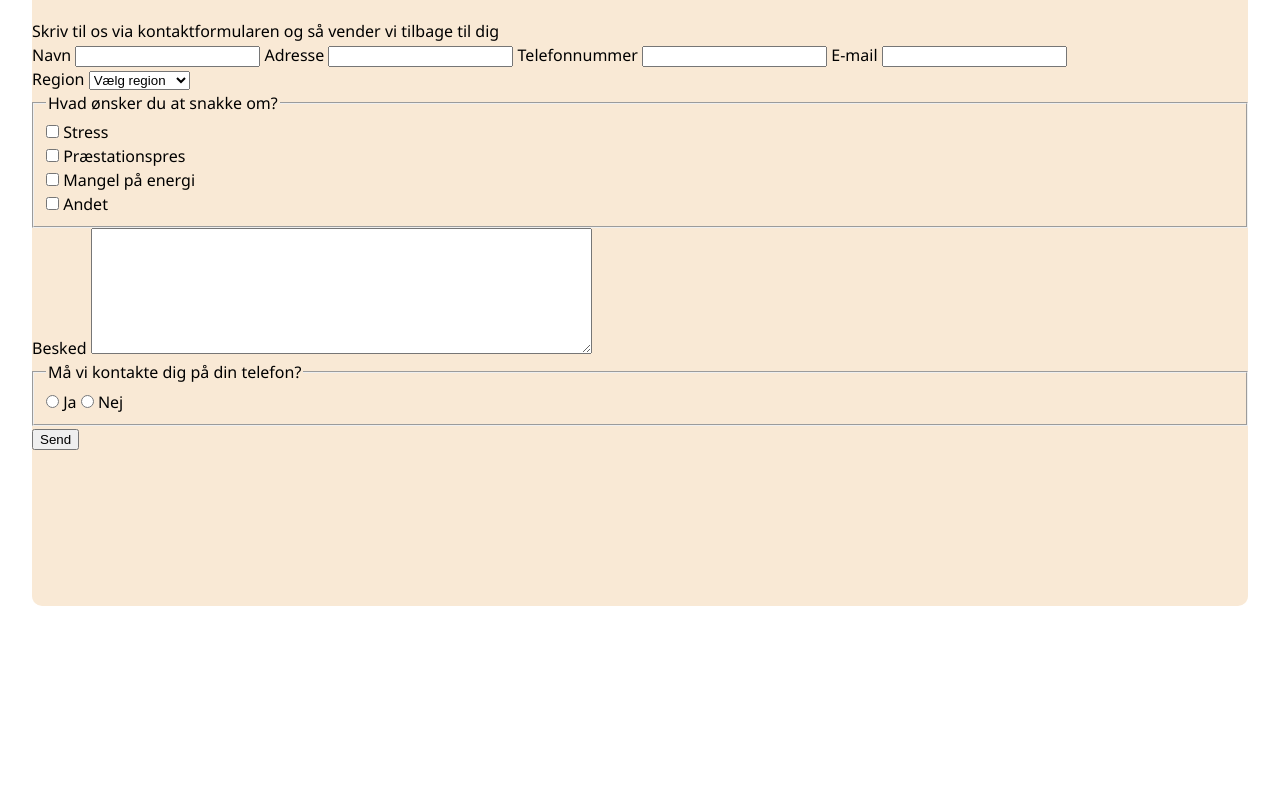
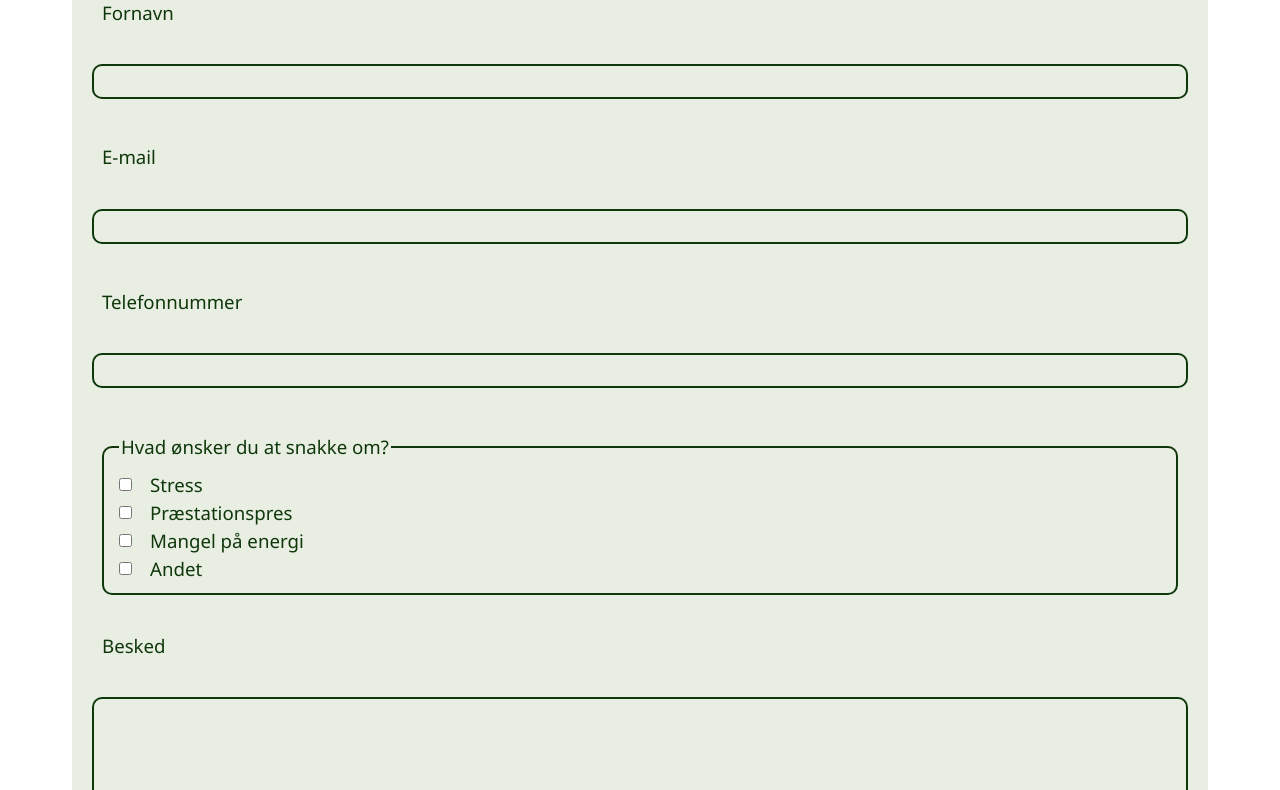
Before and after one commit to saneelahafeez/HuskPausen, a plain HTML site: page Formular.html in a window 1280 px wide. Shown: the part 162-952 px from the top of the page. Before the commit the page ends 800 px from the top, so only its background shows below. Drawn offline with Linux system fonts and the light colour scheme.

Commit message:
Formular

```diff
--- a/Formular.html
+++ b/Formular.html
@@ -5,6 +5,8 @@
 <meta name="viewport" content="width=device-width, initial-scale=1.0">
 <title>Kontaktform</title>
 <link rel="stylesheet" href="css/style.css">
+<script src="https://kit.fontawesome.com/faeb6a1351.js" crossorigin="anonymous"></script>
+<script src="js/navigation.js" defer></script>
 </head>
 
 <body>
@@ -16,9 +18,9 @@
 
         <nav>
             <ul>
-                <li><a href="index.html" class="active">Forside</a></li>
+                <li><a href="index.html">Forside</a></li>
                 <li><a href="MentalRo.html">Mental Ro</a></li>
-                <li><a href="Kontakt.html">Kontakt</a></li>
+                <li><a href="Kontakt.html" Class="active">Kontakt</a></li>
             </ul>
         </nav>
 
@@ -27,81 +29,43 @@
         </button>
 
      </header>
+<main>
+    <section class="kontakt_container">
+        <label for="Fornavn">Fornavn</label><input type="text" id="Fornavn" name="Fornavn" class="txt_style" required>
+        <label for="Email">E-mail</label><input type="email" id="Email" name="email" class="txt_style" required>
+        <label for="Telefonnummer">Telefonnummer</label><input type="number" id="Telefonnummer" name="Telefonnummer" class="txt_style" required>
 
-
-
-	<main class="kontaktform">
-        <div class="a">
-		<h1>Kontakt Formular</h1>
-
-        <p class="kontakt-tekst">Skriv til os via kontaktformularen og så vender vi tilbage til dig</p>
-
-		<form>
-			<label for="navn">Navn</label> <!--'for' knyttes til <input> med id af samme navn -->
-			<input id="navn" type="text" required>
-
-			<label for="adresse">Adresse</label><!--class="visually-hidden" kan bruges når man ønsker at bruge placeholder i input istedet for label, men stadig ønsker at have en tilgængelig mulighed som kan læses af en skærmlæser-->
-			<input id="adresse" type="text">
-
-			<label for="telefon">Telefonnummer</label>
-			<input id="telefon" type="tel">
-
-			<label for="mail">E-mail</label>
-			<input id="mail" type="email" required>
-
-			<div class="custom-select">
-				<label for="region">Region</label>
-				<select id="region" name="select">
-					<option value="0" selected disabled>Vælg region</option> <!--Denne gør at der ikke autovælges en region for brugeren-->
-					<option value="1">Syddanmark</option>
-					<option value="2">Sjælland</option>
-					<option value="3">Hovedstaden</option>
-					<option value="4">Nordjylland</option>
-					<option value="5">Midtjylland</option>
-				</select>
-			</div>
-
-			<fieldset class="checkbox"> <!--Checkbox giver muligheden for at vælge flere 'services' på en gang. -->
+        <fieldset class="checkbox">
 				<legend>Hvad ønsker du at snakke om?</legend>
 				<div>
-					<input type="checkbox" name="services" id="rengøring" value="Rengøring">
-					<label for="rengøring">Stress</label>
+					<input type="checkbox" name="emne1" id="Stress1" value="Stress">
+					<label for="Stress">Stress</label>
 				</div>
 
 				<div>
-					<input type="checkbox" name="services" id="vinduespudser" value="Vinduespudser">
-					<label for="vinduespudser">Præstationspres</label>
+					<input type="checkbox" name="emne2" id="Præstationspres" value="Præstationspres">
+					<label for="Præstationspres">Præstationspres</label>
 				</div>
 
 				<div>
-					<input type="checkbox" name="services" id="bilrengoring" value="Bilrengøring">
-					<label for="bilrengoring">Mangel på energi</label>
+					<input type="checkbox" name="emne3" id="MPE" value="MPE">
+					<label for="MPE">Mangel på energi</label>
 				</div>
 
 				<div>
-					<input type="checkbox" name="services" id="havearbejde" value="Havearbejde">
-					<label for="havearbejde">Andet</label>
+					<input type="checkbox" name="emne4" id="andet" value="andet">
+					<label for="andet">Andet</label>
 				</div>
 			</fieldset>
 
-			<label for="besked">Besked</label>
+            <label for="besked">Besked</label>
+			<textarea name="besked" id="besked" rows="20" cols="60" class="ar_style"></textarea>
 
-			<textarea name="besked" id="besked" rows="8" cols="60"></textarea> <!--Textarea giver mulighed for at skrive en større besked. Størrelse defineres ved brug af rows og cols-->
+            <button class="style_buttom" type="submit">Send Besked</button>
 
-			<fieldset> <!-- <fieldset> grupperer relaterede elementer i en form. Den tilføjer endvidere en streg rundt om de relaterede elementer. <legend> definere en titel/caption for en fieldsetgruppe-->
-				<legend>Må vi kontakte dig på din telefon?</legend>
-				<!--radiobutton skal have samme 'name' for at der kun kan vælges en knap og denne kan ses som værende en gruppe-->
-				<input id="ja" type="radio" value="ja" name="kontaktes">
-				<label for="ja">Ja</label>
 
-				<input id="nej" type="radio" value="nej" name="kontaktes">
-				<label for="nej">Nej</label>
-			</fieldset>
+    </section>
+</main>
 
-			<input type="submit" name="submit" value="Send">
-
-		</div>
-		</form>
-	</main>
 </body>
 </html>
--- a/css/style.css
+++ b/css/style.css
@@ -198,31 +198,83 @@ footer a:hover {
     position: relative;
 }
 
+.kontakt_container{
+
+    display: flex;
+    flex-direction: column;
+    gap: 5px;
+    background-color: #e8efe2;
+    font-size: 14pt;
+    color: #10370c;
+    border-radius: 10px;
+    margin-top: 10px;
+
+
+}
+
+.kontakt_container label{
+
+    margin-left: 10px;
+}
+
+
+/* style tekst box i formular */
+.txt_style{
+
+    background-color: #e8efe2;
+    border: 2px solid  #10370c;
+    height: 35px;
+    width: 60%;
+    border-radius: 10px;
+    margin-bottom: 7px;
+    margin-left: 10px;
+
+
+}
+
+
+/* besked box */
+.ar_style {
+
+    background-color:#e8efe2;
+    border: 2px solid  #10370c;
+    border-radius: 10px;
+    margin-left: 10px;
+    margin-right: 10px;
 
 
 
-.contact-page {
-    text-align: center;
-    padding: 4em 2em;
 }
 
-.contact-page h1 { font-size: 2em; margin-bottom: 1em; }
-.contact-page p { font-size: 1.2em; margin-bottom: 2em; color: hsl(0, 20%, 98%); }
-
-.contact-button {
-    display: inline-block;
-    padding: 1em 2em;
-    font-size: 1.2em;
-    color: white;
-    background-color: #0077cc;
-    border: none;
-    border-radius: 8px;
-    text-decoration: none;
-    transition: background-color 0.3s ease;
-    margin-top: 1em;
+fieldset {
+    border: 2px solid #10370c;   /* ændrer farven */
+    border-radius: 10px;         /* mere bløde hjørner */
+    padding: 10px 15px;          /* lidt luft indeni */
+    background-color: #e8efe2;   /* valgfrit: giver baggrund */
+    margin-left: 10px;
+    margin-right: 10px;
 }
 
-.contact-button:hover { background-color: #005fa3; }
+.style_buttom{
+
+    background-color: #10370c;
+    color: white;
+    margin-top: 20px;
+    height: 30px;
+    width: 40%;
+    margin-left: 150px;
+    margin-bottom: 50px;
+    /* text-decoration: double; */
+
+}
+
+.kontakt_container button:hover {
+
+    color:#e8efe2;
+    background-color: blue;
+
+
+}
 
 /* --- DESKTOP  --- */
 @media screen and (min-width: 769px) {
@@ -269,10 +321,31 @@ footer a:hover {
     margin: 1em 5em 2em 3em; /* top, højre, bund, venstre */
 }
 
+
+
 .style_vd{
     height: 200px;
     width: 100%;
 }
+
+.kontakt_container {
+        margin: 40px;   /* giver hvid luft højre og venstre */
+        padding: 20px;
+    }
+
+    .txt_style,
+    .ar_style,
+    .style_buttom {
+        width: 100%;
+        margin-left: 0;
+    }
+
+    fieldset div {
+        display: flex;
+        align-items: center;
+        gap: 8px;
+    }
+
 
     footer {
         display: flex;
```
Also changed, not shown: index.html (+9 -5 lines).
